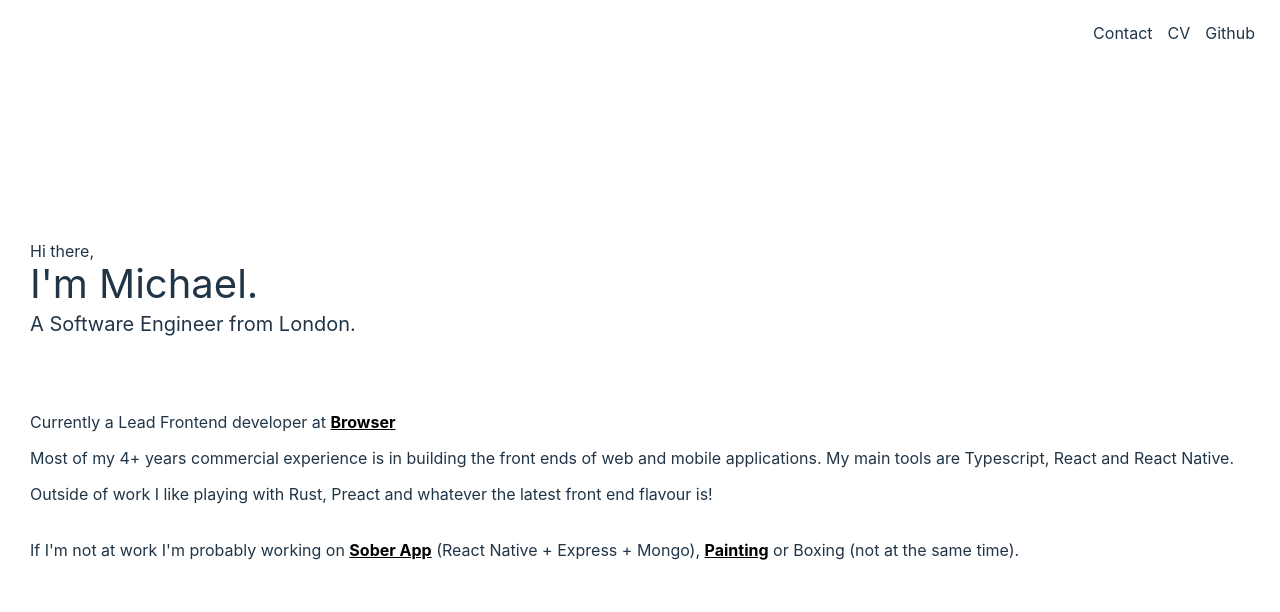
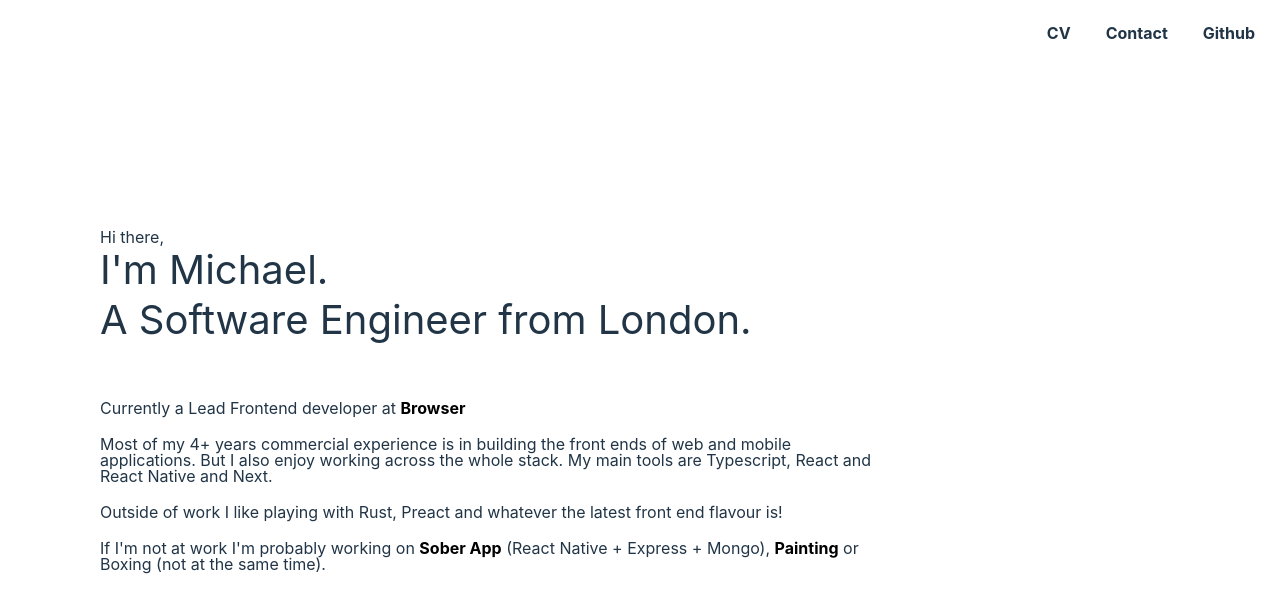
Before and after one commit to msmfa/portfolio-v2, a React (Vite) app: page / in a window 1280 px wide. Shown: the top 612 px of the page. Built offline with nearby package versions, Linux system fonts and the light colour scheme.

Commit message:
styles: update nav and main content

```diff
--- a/src/AboutSection.module.css
+++ b/src/AboutSection.module.css
@@ -4,6 +4,12 @@
   left: 0px;
   display: flex;
   align-items: center;
-  padding: 0 30px;
+  padding: 0 400px 0 100px;
   height: 100%;
 }
+
+@media only screen and (max-width: 1200px) {
+  .container {
+    padding: 0 60px 0 60px;
+  }
+}
--- a/src/AboutText.tsx
+++ b/src/AboutText.tsx
@@ -9,15 +9,16 @@ export default function AboutText() {
         <Spacer size={0.25} />
         <p style={{ fontSize: 40 }}>I'm Michael.</p>
         <Spacer size={0.5} />
-        <p style={{ fontSize: 20 }}>A Software Engineer from London.</p>
-        <Spacer size={4} />
+        <p style={{ fontSize: 40 }}>A Software Engineer from London.</p>
+        <Spacer size={3} />
         Currently a Lead Frontend developer at{" "}
         <Link label="Browser" url="https://www.browserlondon.com/" />
         <Spacer />
         <p>
           Most of my 4+ years commercial experience is in building the front
-          ends of web and mobile applications. My main tools are Typescript,
-          React and React Native.
+          ends of web and mobile applications. But I also enjoy working across
+          the whole stack. My main tools are Typescript, React and React Native
+          and Next.
         </p>
         <Spacer />
         <p>
@@ -25,7 +26,8 @@ export default function AboutText() {
           latest front end flavour is!
         </p>
       </p>
-      <Spacer size={2} />
+      <Spacer />
+
       <p>
         If I'm not at work I'm probably working on{" "}
         <Link label="Sober App" url="https://www.sober-app.co.uk/" /> (React
--- a/src/Link.module.css
+++ b/src/Link.module.css
@@ -1,5 +1,4 @@
 .link {
   color: black;
   font-weight: bold;
-  text-decoration: underline;
 }
--- a/src/Nav.module.css
+++ b/src/Nav.module.css
@@ -8,11 +8,12 @@
   display: flex;
   flex-direction: row;
   justify-content: flex-end;
-  gap: 15px;
+  gap: 35px;
   margin: 25px;
 }
 
 .container ul li {
   list-style-type: none;
   cursor: pointer;
+  font-weight: bold;
 }
--- a/src/Nav.tsx
+++ b/src/Nav.tsx
@@ -13,10 +13,10 @@ export default function Nav() {
     <nav className={styles.container}>
       <ul>
         <li>
-          <a onClick={handleEmailClick}>Contact</a>
+          <a onClick={handlePdfClick}>CV</a>
         </li>
         <li>
-          <a onClick={handlePdfClick}>CV</a>
+          <a onClick={handleEmailClick}>Contact</a>
         </li>
         <li>
           <a href="https://github.com/msmfa" target="_blank" rel="noopener">
```
